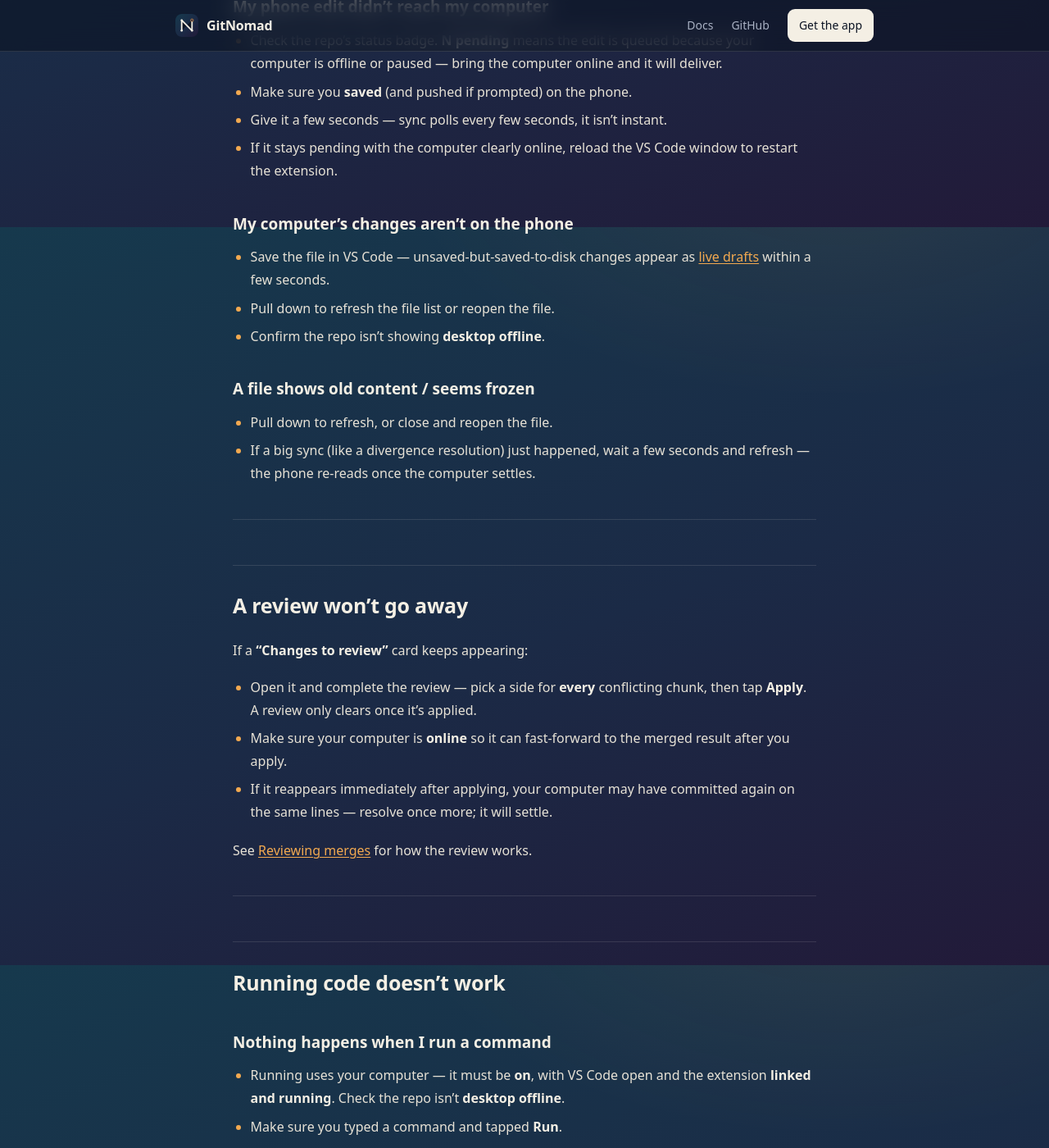
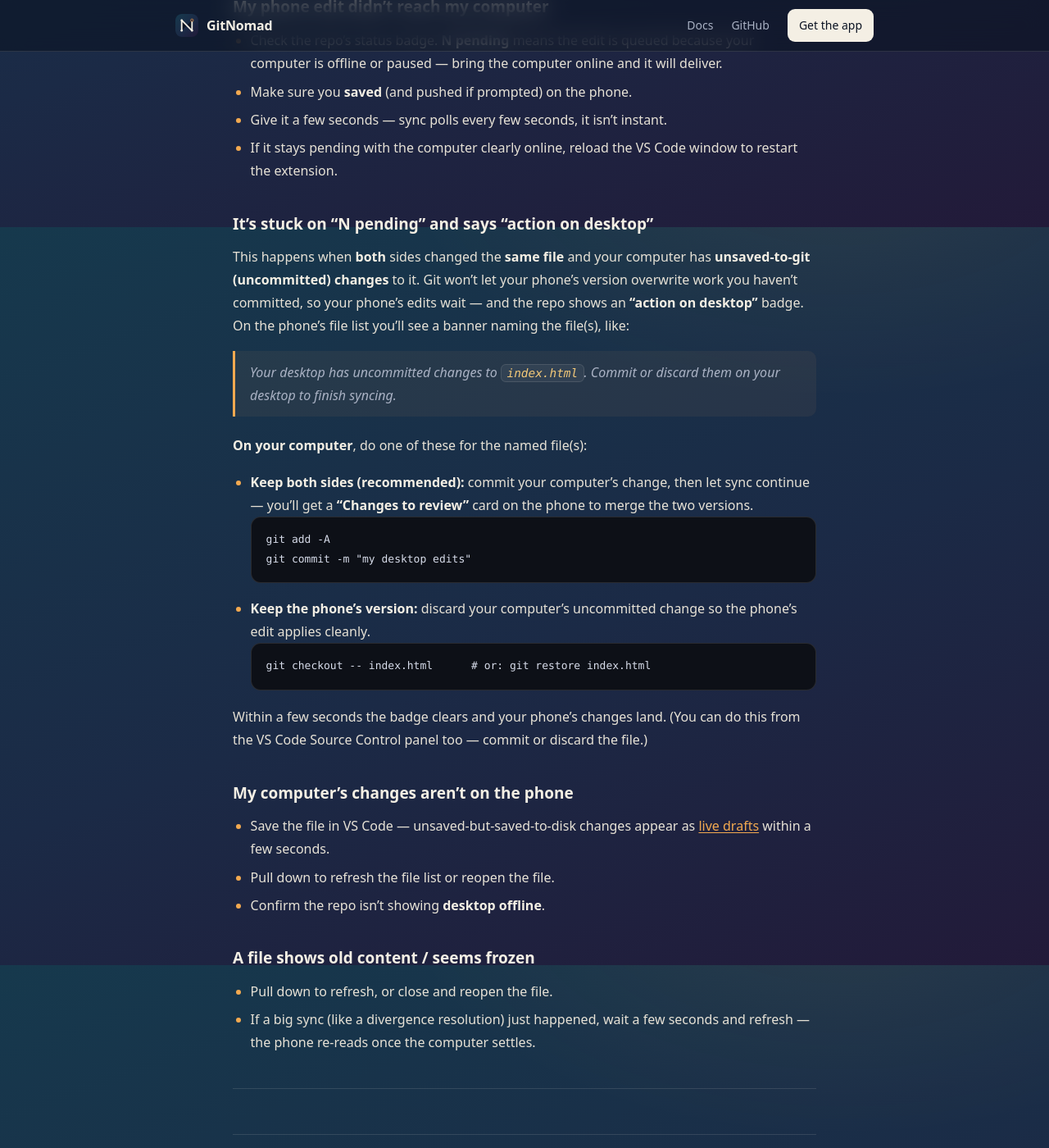
Before and after one commit to DeamosV1415/gitnomad, a Jekyll site: the page built from docs/troubleshooting.md, in a window 1280 px wide and 1400 px high, scrolled down 2423 px. Shown: the whole window at 82% size. Built offline with Jekyll 4.4.1, drawn with Linux system fonts in a browser that asks for light colours.

Commit message:
docs(troubleshooting): add "stuck on N pending / action on desktop"
Explain the blocked-by-uncommitted-changes case: when both sides edit the same
file and the desktop's copy is uncommitted, the phone's edits wait and the repo
shows "action on desktop". Documents the fix — commit (then review) or discard
the named file on the desktop.

Co-Authored-By: Claude Opus 4.8 <noreply@anthropic.com>

````diff
--- a/docs/troubleshooting.md
+++ b/docs/troubleshooting.md
@@ -91,6 +91,35 @@ you've already linked, see [My repos aren't showing up](#my-repos-arent-showing-
 - Give it a few seconds — sync polls every few seconds, it isn't instant.
 - If it stays pending with the computer clearly online, reload the VS Code window
   to restart the extension.
+
+### It's stuck on "N pending" and says "action on desktop"
+
+This happens when **both** sides changed the **same file** and your computer has
+**unsaved-to-git (uncommitted) changes** to it. Git won't let your phone's version
+overwrite work you haven't committed, so your phone's edits wait — and the repo
+shows an **"action on desktop"** badge. On the phone's file list you'll see a
+banner naming the file(s), like:
+
+> *Your desktop has uncommitted changes to `index.html`. Commit or discard them on
+> your desktop to finish syncing.*
+
+**On your computer**, do one of these for the named file(s):
+
+- **Keep both sides (recommended):** commit your computer's change, then let sync
+  continue — you'll get a **"Changes to review"** card on the phone to merge the two
+  versions.
+  ```sh
+  git add -A
+  git commit -m "my desktop edits"
+  ```
+- **Keep the phone's version:** discard your computer's uncommitted change so the
+  phone's edit applies cleanly.
+  ```sh
+  git checkout -- index.html      # or: git restore index.html
+  ```
+
+Within a few seconds the badge clears and your phone's changes land. (You can do
+this from the VS Code Source Control panel too — commit or discard the file.)
 
 ### My computer's changes aren't on the phone
 
````
